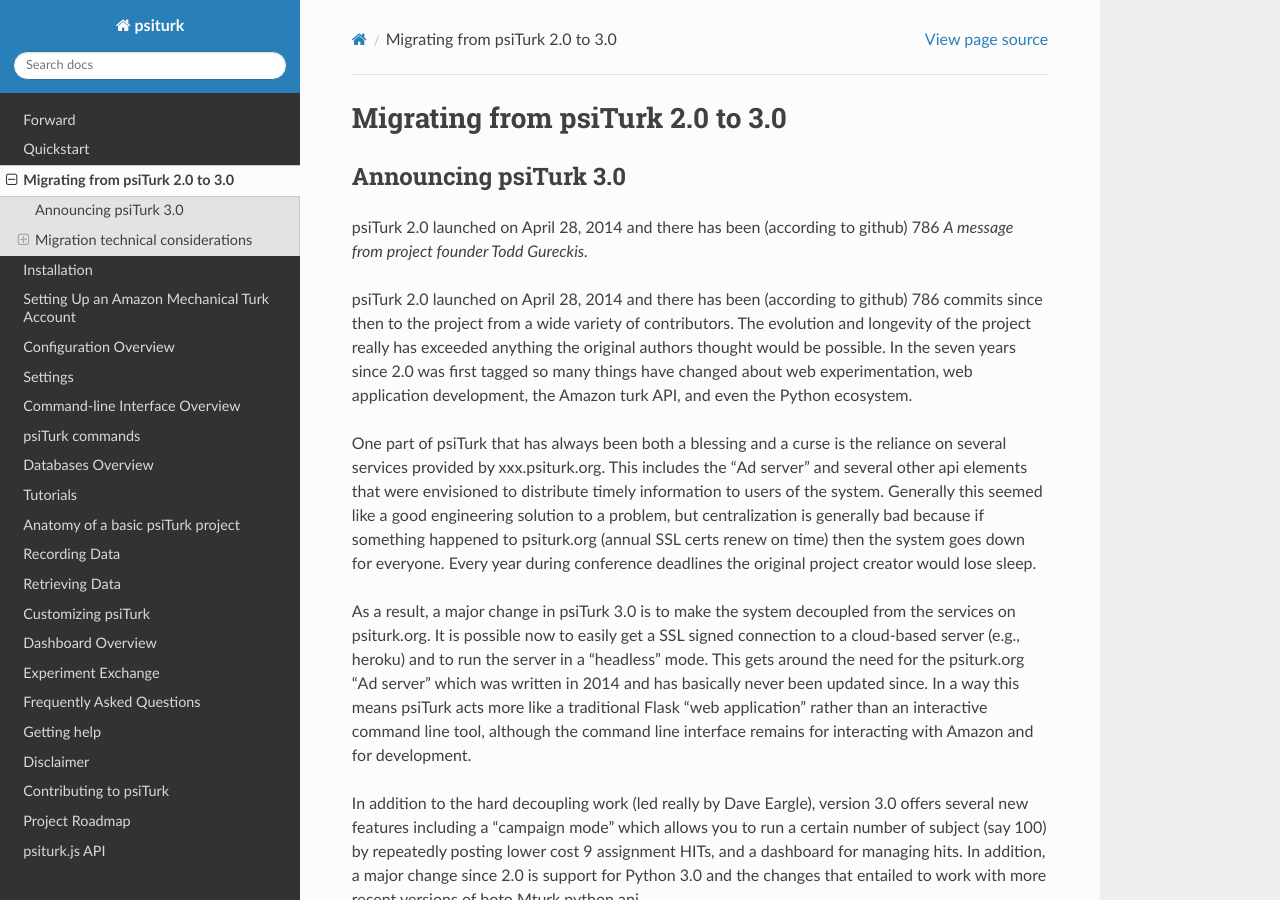
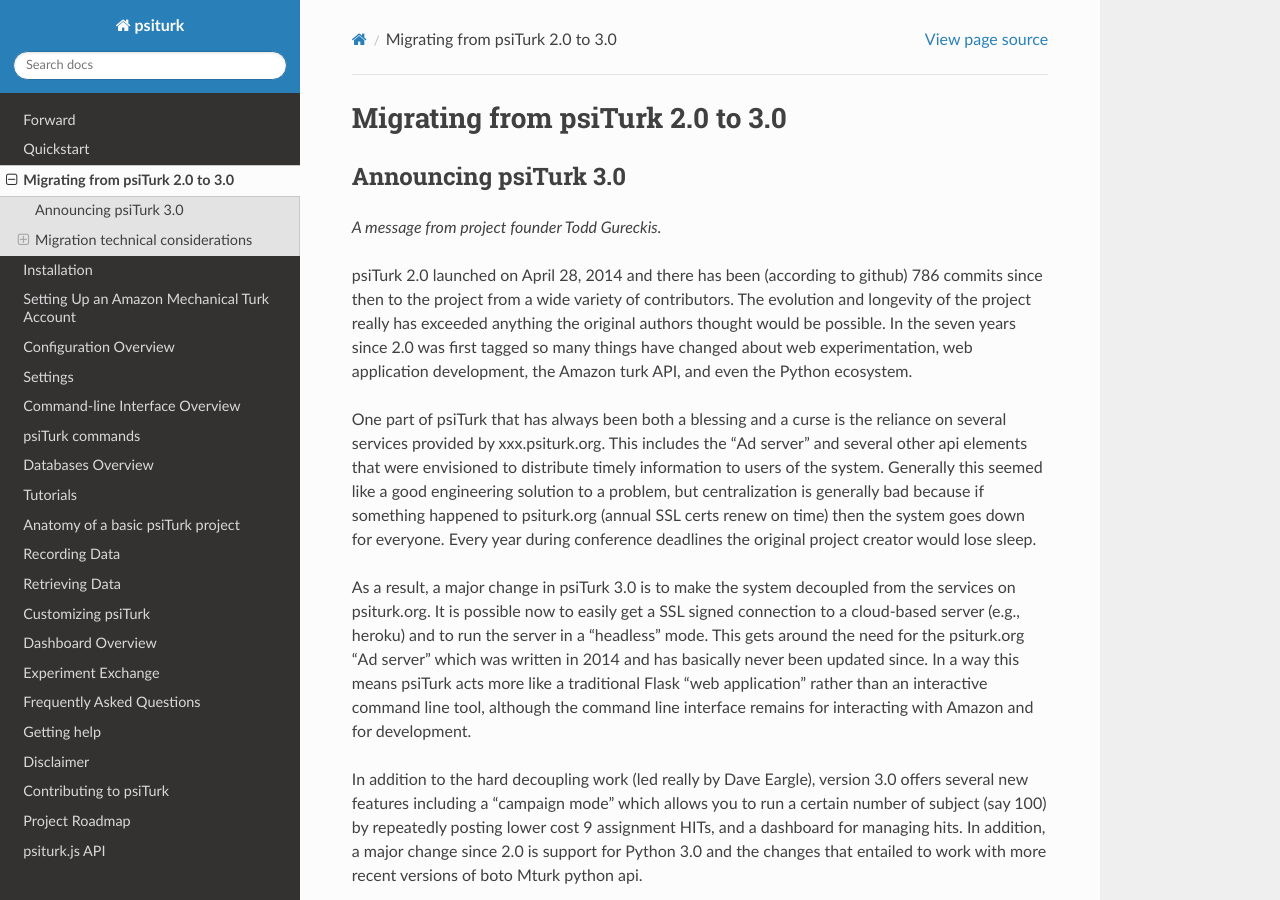
Before and after one commit to NYUCCL/psiTurk, a Sphinx documentation site: the page built from doc/migrating.rst, in a window 1280 px wide and 900 px high. Built offline with Sphinx 7.4.7 and the Read the Docs theme 2.0.0, drawn with Linux system fonts in a browser that asks for light colours; the version number could not be read and is left out.

Commit message:
remove stray merge line

```diff
--- a/doc/migrating.rst
+++ b/doc/migrating.rst
@@ -6,7 +6,6 @@
 Announcing psiTurk 3.0
 ~~~~~~~~~~~~~~~~~~~~~~
 
-psiTurk 2.0 launched on April 28, 2014 and there has been (according to github) 786
 *A message from project founder Todd Gureckis.*
 
 psiTurk 2.0 launched on April 28, 2014 and there has been (according to github) 786
```
